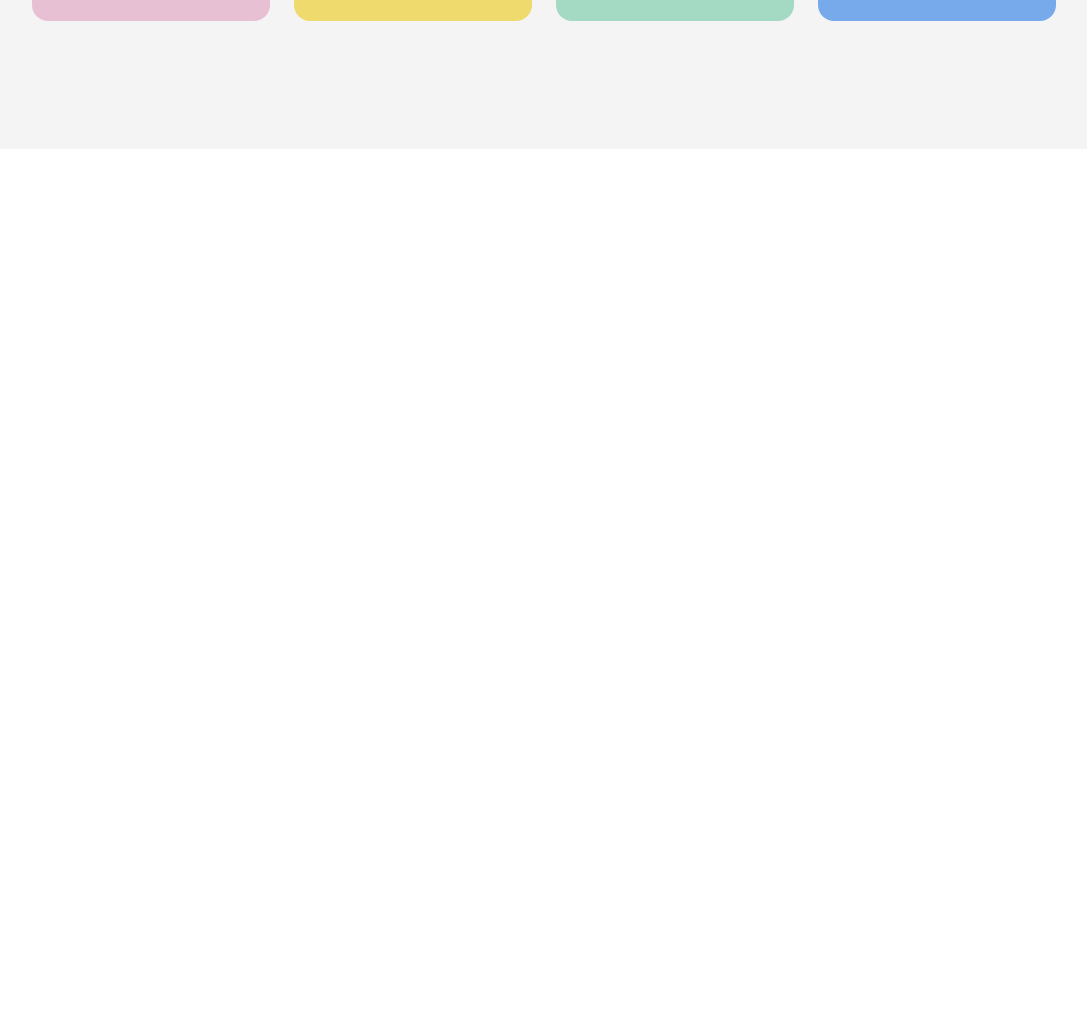
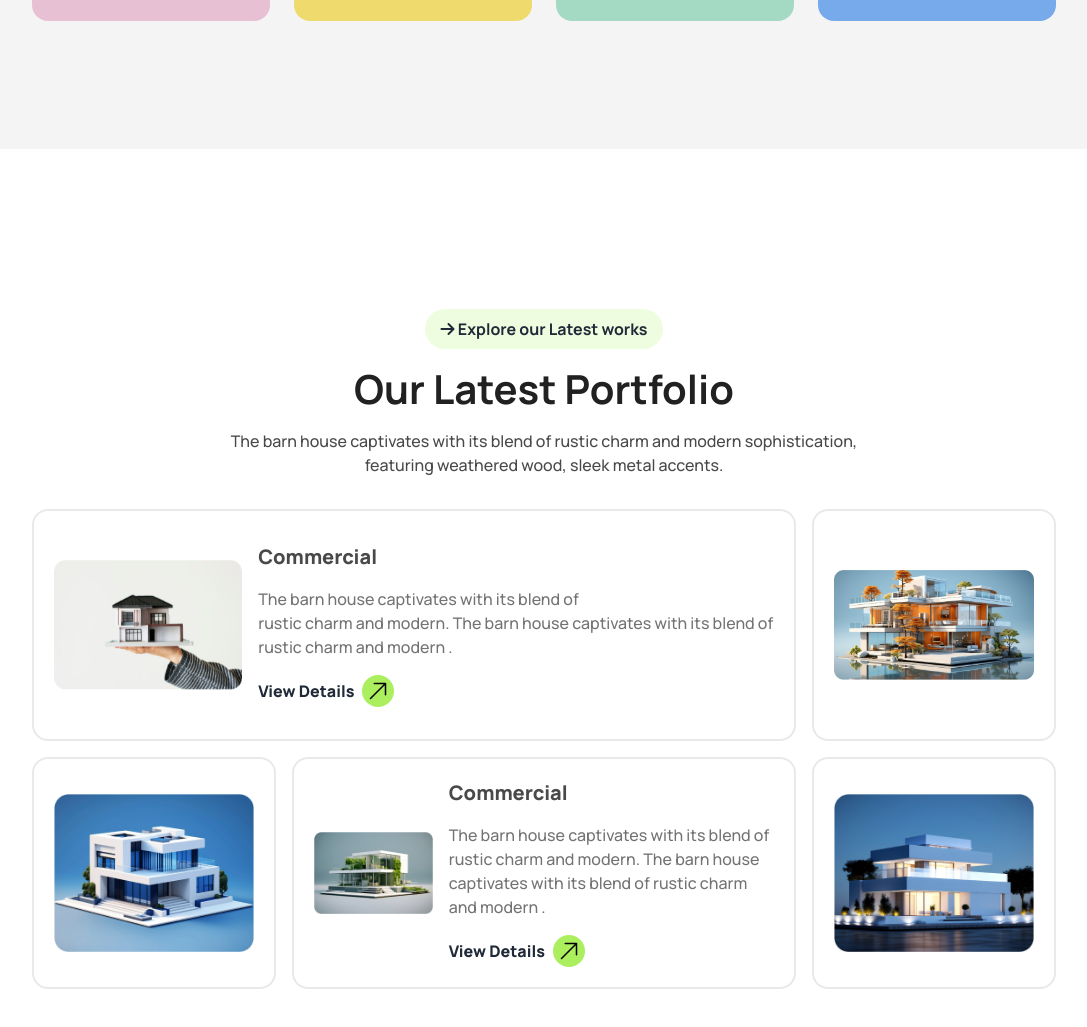
Before and after one commit to hossainahmed2ndmarch/assignment-03, a plain HTML site: page assets/index.html in a window 1280 px wide. Shown: the part 2381-3408 px from the top of the page, without its empty margins (96-1183 px from the left). Before the commit the page ends 2530 px from the top, so only its background shows below. Drawn offline with nearby package versions, Linux system fonts and the light colour scheme.

Commit message:
Finished the challange of portfolio section

```diff
--- a/assets/index.html
+++ b/assets/index.html
@@ -124,12 +124,14 @@
       <div class="lg:relative grid lg:grid-cols-2 space-y-6 lg:space-x-9">
         <!-- Text -->
         <div class="grid grid-cols-1 md:grid-cols-2 lg:grid-cols-1  md:space-x-6 lg:space-x-0 space-y-6">
-          <div class="flex flex-col md:col-span-2 lg:col-span-1 justify-center items-center lg:text-left lg:justify-start lg:items-start text-center space-y-6">
+          <div
+            class="flex flex-col md:col-span-2 lg:col-span-1 justify-center items-center lg:text-left lg:justify-start lg:items-start text-center space-y-6">
             <button class="px-4 py-2 bg-white rounded-3xl font-bold space-x-1">
               <i class="fa-solid fa-arrow-right"></i>
               About Us
             </button>
-            <h5 class="text-2xl md:text-[32px] lg:text-[40px] text-[#212121] font-bold">We design thoughtful,<br> liveable spaces</h5>
+            <h5 class="text-2xl md:text-[32px] lg:text-[40px] text-[#212121] font-bold">We design thoughtful,<br>
+              liveable spaces</h5>
             <p class="font-medium text-[#494949]">The barn house captivates with its blend of rustic charm and
               modern sophistication, featuring weathered wood, sleek metal accents.</p>
           </div>
@@ -137,14 +139,16 @@
             <div><img src="./commercial.png" alt=""></div>
             <div class="space-y-2">
               <h5 class="text-xl font-extrabold text-[#494949]">Commercial</h5>
-              <p class="font-medium text-[#737373]">The barn house captivates with its blend of rustic charm and modern.</p>
+              <p class="font-medium text-[#737373]">The barn house captivates with its blend of rustic charm and modern.
+              </p>
             </div>
           </div>
           <div class="bg-white p-6 rounded-2xl flex items-center justify-start space-x-3">
             <div><img src="./residential.png" alt=""></div>
             <div class="space-y-2">
               <h5 class="text-xl font-extrabold text-[#494949]">Residential</h5>
-              <p class="font-medium text-[#737373]">The barn house captivates with its blend of rustic charm and modern.</p>
+              <p class="font-medium text-[#737373]">The barn house captivates with its blend of rustic charm and modern.
+              </p>
             </div>
           </div>
         </div>
@@ -156,7 +160,7 @@
     </section>
 
     <!-- Work process section -->
-     <section class="bg-[#F4F4F4] px-5 py-8 space-y-8 md:p-8 lg:p-32 mt-32">
+    <section class="bg-[#F4F4F4] px-5 py-8 space-y-8 md:p-8 lg:p-32 mt-32">
       <!-- Title part -->
       <div class="flex flex-col justify-center items-center text-center space-y-6">
         <button class="px-4 py-2 bg-white rounded-3xl font-bold space-x-1">
@@ -164,32 +168,116 @@
           How we works
         </button>
         <h5 class="text-2xl lg:text-[40px] md:text-[32px] font-bold text-[#212121]">Our Works Process</h5>
-        <p class="font-medium text-[#494949]">The barn house captivates with its blend of rustic charm and modern sophistication, <br> featuring weathered wood, sleek metal accents.</p>
+        <p class="font-medium text-[#494949]">The barn house captivates with its blend of rustic charm and modern
+          sophistication, <br> featuring weathered wood, sleek metal accents.</p>
       </div>
       <!-- Cards -->
       <div class="grid grid-cols-1 md:grid-cols-2 lg:grid-cols-4 gap-6">
         <div class="flex flex-col space-y-2 p-6 rounded-2xl bg-[#E7C1D3]">
           <img class="w-6 h-6" src="./concept.png" alt="">
           <h5 class="text-xl font-extrabold text-[#1C1C1C]">Concept</h5>
-          <p class="text-[#494949] font-medium">The barn house captivates <br> with its blend of rustic charm and modern.</p>
+          <p class="text-[#494949] font-medium">The barn house captivates <br> with its blend of rustic charm and
+            modern.</p>
         </div>
         <div class="flex flex-col space-y-2 p-6 rounded-2xl bg-[#EFDA6E]">
           <img class="w-6 h-6" src="./flow-chart.png" alt="">
           <h5 class="text-xl font-extrabold text-[#1C1C1C]">Design Process</h5>
-          <p class="text-[#494949] font-medium">The barn house captivates <br> with its blend of rustic charm and modern.</p>
+          <p class="text-[#494949] font-medium">The barn house captivates <br> with its blend of rustic charm and
+            modern.</p>
         </div>
         <div class="flex flex-col space-y-2 p-6 rounded-2xl bg-[#A4DAC3]">
           <img class="w-6 h-6" src="./vision.png" alt="">
           <h5 class="text-xl font-extrabold text-[#1C1C1C]">Supervision</h5>
-          <p class="text-[#494949] font-medium">The barn house captivates <br> with its blend of rustic charm and modern.</p>
+          <p class="text-[#494949] font-medium">The barn house captivates <br> with its blend of rustic charm and
+            modern.</p>
         </div>
         <div class="flex flex-col space-y-2 p-6 rounded-2xl bg-[#77AAEA]">
           <img class="w-6 h-6" src="./budget-planning.png" alt="">
           <h5 class="text-xl font-extrabold text-[#1C1C1C]">Budget Planning</h5>
-          <p class="text-[#494949] font-medium">The barn house captivates <br> with its blend of rustic charm and modern.</p>
+          <p class="text-[#494949] font-medium">The barn house captivates <br> with its blend of rustic charm and
+            modern.</p>
         </div>
       </div>
-     </section>
+    </section>
+
+    <!-- Latest Portfolio section -->
+    <section class="px-5 py-8 space-y-8 md:p-8 lg:px-32 my-32">
+      <!-- Title part -->
+      <div class="flex flex-col justify-center items-center text-center space-y-6">
+        <button class="px-4 py-2 bg-[#ABEF5F33] rounded-3xl font-bold space-x-1">
+          <i class="fa-solid fa-arrow-right"></i>
+          Explore our Latest works
+        </button>
+        <h5 class="text-2xl lg:text-[40px] md:text-[32px] font-bold text-[#212121]">Our Latest Portfolio</h5>
+        <p class="font-medium text-[#494949]">The barn house captivates with its blend of rustic charm and modern
+          sophistication, <br> featuring weathered wood, sleek metal accents.</p>
+      </div>
+      <!-- Cards part -->
+      <div class="grid grid-cols-1 md:grid-cols-2 md:grid-rows-4 lg:grid-cols-4 lg:grid-rows-2 grid-rows-8 gap-4">
+        <div
+          class="md:flex md:flex-row md:items-center justify-between p-5 row-span-2 md:row-span-1 md:col-span-2 lg:col-span-3 border-[2px] space-y-4 md:space-y-0 md:space-x-4 rounded-2xl border-[#E9E9E9]">
+          <!-- Image -->
+          <div class="flex items-center justify-center "><img class="md:w-full" src="./img1.png" alt=""></div>
+          <!-- Text -->
+          <div class="space-y-4">
+            <h5 class="text-xl text-[#494949] font-extrabold">Commercial</h5>
+            <p class="text-[#737373] font-medium">The barn house captivates with its blend of <br>
+              rustic charm and modern.
+              The barn house captivates with its
+              blend of rustic charm and modern .</p>
+            <button class="flex items-center justify-center space-x-2 font-extrabold bg-white">
+              <a href="">View Details</a>
+              <div class="w-8 h-8 flex items-center justify-center rounded-full bg-[#ABEF5F] text-black">
+                <svg xmlns="http://www.w3.org/2000/svg" fill="none" viewBox="0 0 24 24" stroke-width="1.5"
+                  stroke="currentColor" class="size-6">
+                  <path stroke-linecap="round" stroke-linejoin="round" d="m4.5 19.5 15-15m0 0H8.25m11.25 0v11.25" />
+                </svg>
+              </div>
+            </button>
+          </div>
+        </div>
+        <div class="flex items-center justify-center p-5 border-[2px] rounded-2xl border-[#E9E9E9]">
+          <img src="./img2.png" alt="">
+        </div>
+        <div class="flex lg:hidden items-center justify-center p-5 border-[2px] rounded-2xl border-[#E9E9E9]">
+          <img class="w-[295px]" src="./img5.png" alt="">
+        </div>
+        <div class="hidden lg:flex items-center justify-center p-5 border-[2px] rounded-2xl border-[#E9E9E9]">
+          <img class="w-[295px]" src="./img3.png" alt="">
+        </div>
+        <div
+          class="md:flex md:flex-row md:items-center justify-between lg:justify-evenly p-5 row-span-2 md:row-span-1 md:col-span-2 border-[2px] space-y-4 md:space-y-0 md:space-x-4 rounded-2xl border-[#E9E9E9]">
+          <!-- Image -->
+          <div class="flex items-center justify-center "><img class="lg:w-[260px] lg:object-fill" src="./img4.png" alt=""></div>
+          <!-- Text -->
+          <div class="space-y-4">
+            <h5 class="text-xl text-[#494949] font-extrabold">Commercial</h5>
+            <p class="text-[#737373] font-medium">The barn house captivates with its blend of <br>
+              rustic charm and modern.
+              The barn house captivates with its
+              blend of rustic charm and modern .</p>
+            <button class="flex items-center justify-center space-x-2 font-extrabold bg-white">
+              <a href="">View Details</a>
+              <div class="w-8 h-8 flex items-center justify-center rounded-full bg-[#ABEF5F] text-black">
+                <svg xmlns="http://www.w3.org/2000/svg" fill="none" viewBox="0 0 24 24" stroke-width="1.5"
+                  stroke="currentColor" class="size-6">
+                  <path stroke-linecap="round" stroke-linejoin="round" d="m4.5 19.5 15-15m0 0H8.25m11.25 0v11.25" />
+                </svg>
+              </div>
+            </button>
+          </div>
+        </div>
+        <div class="lg:flex hidden items-center justify-center p-5 border-[2px] rounded-2xl border-[#E9E9E9]">
+          <img class="w-[295px]" src="./img5.png" alt="">
+        </div>
+        <div class="flex lg:hidden items-center justify-center p-5 border-[2px] rounded-2xl border-[#E9E9E9]">
+          <img class="w-[295px]" src="./img3.png" alt="">
+        </div>
+        <div class="flex items-center justify-center p-5 border-[2px] rounded-2xl border-[#E9E9E9] lg:hidden">
+          <img class="w-[295px]" src="./img5.png" alt="">
+        </div>
+      </div>
+    </section>
   </main>
 
   <!-- Footer part -->
```
